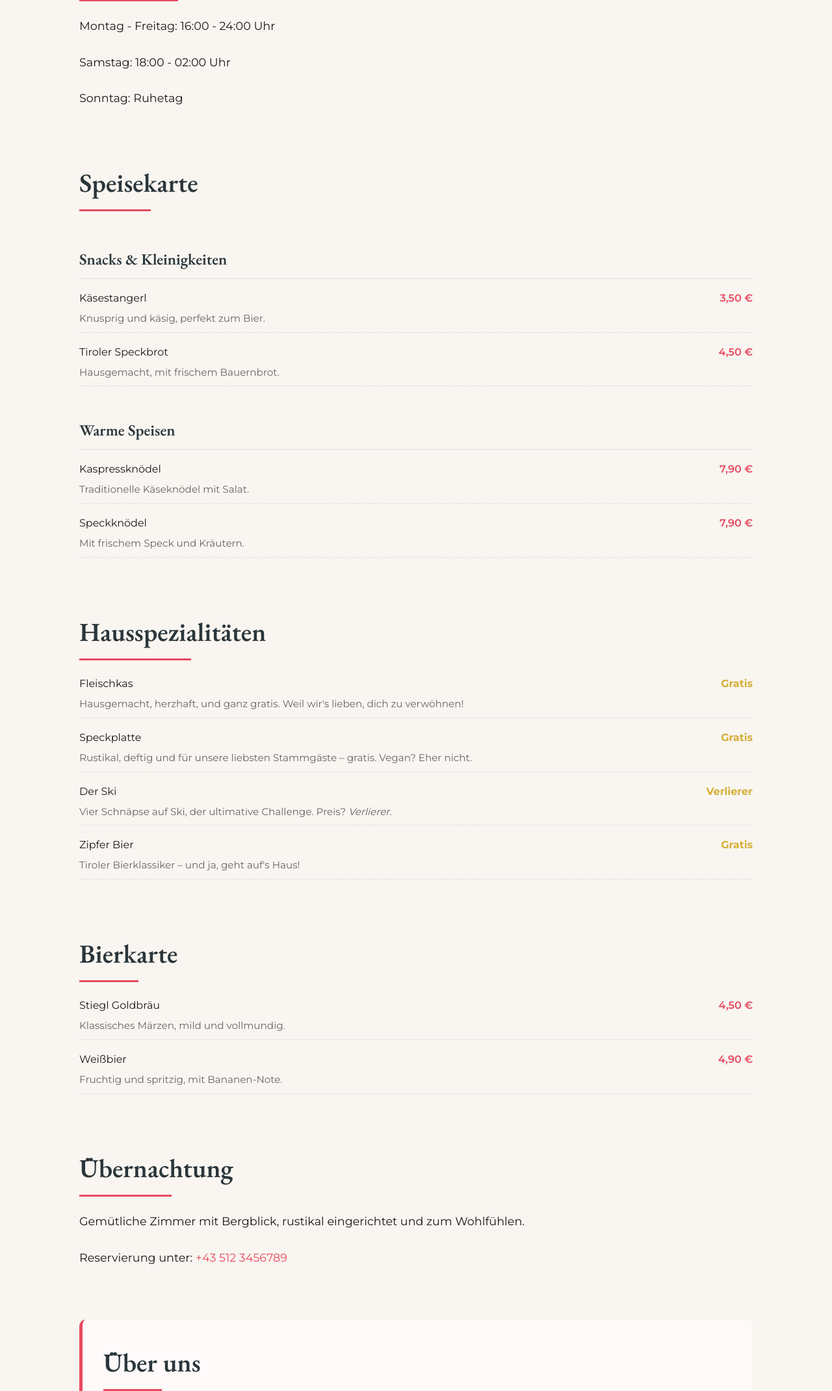
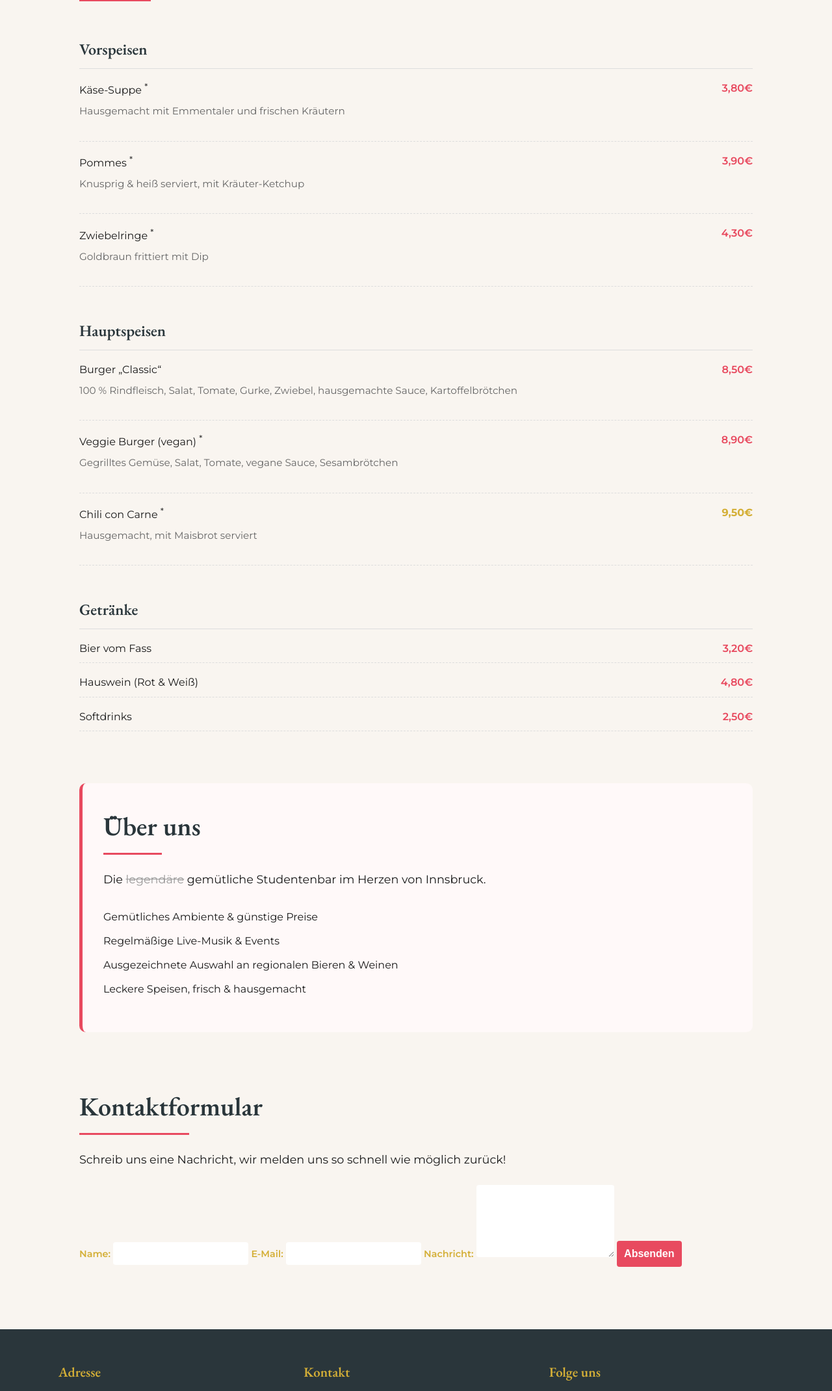
Before and after one commit to Innstube/innstube-webiste, a plain HTML site: page index.html in a window 1280 px wide. Shown: the part 660-2800 px from the top of the page at 65% size. Drawn offline with nearby package versions, Linux system fonts and the light colour scheme.

Commit message:
Update index.html

```diff
--- a/index.html
+++ b/index.html
@@ -4,12 +4,9 @@
   <meta charset="UTF-8" />
   <meta name="viewport" content="width=device-width, initial-scale=1" />
   <title>Innstube | Das legendäre Studentenversteck</title>
-  <link rel="preconnect" href="https://fonts.googleapis.com" />
-  <link rel="preconnect" href="https://fonts.gstatic.com" crossorigin />
-  <link
-    href="https://fonts.googleapis.com/css2?family=Montserrat:wght@300;400;600;700&family=EB+Garamond:wght@400;500;600&display=swap"
-    rel="stylesheet"
-  />
+  <link rel="preconnect" href="https://fonts.googleapis.com">
+  <link rel="preconnect" href="https://fonts.gstatic.com" crossorigin>
+  <link href="https://fonts.googleapis.com/css2?family=Montserrat:wght@300;400;600;700&family=EB+Garamond:wght@400;500;600&display=swap" rel="stylesheet">
   <style>
     :root {
       --primary: #2a363b;
@@ -27,7 +24,7 @@
       padding: 0;
     }
     body {
-      font-family: "Montserrat", sans-serif;
+      font-family: 'Montserrat', sans-serif;
       background-color: var(--light);
       color: var(--dark);
       line-height: 1.7;
@@ -45,46 +42,40 @@
 
     /* Header */
     header {
-      background: linear-gradient(
-          rgba(0, 0, 0, 0.75),
-          rgba(0, 0, 0, 0.75)
-        ),
-        url("https://images.unsplash.com/photo-1607158571376-78914d442cd7?ixlib=rb-4.0.3&auto=format&fit=crop&w=1470&q=80")
-          center/cover no-repeat;
+      background: linear-gradient(rgba(0,0,0,0.7), rgba(0,0,0,0.7)),
+                  url('https://images.unsplash.com/photo-1514933651103-005eec06c04b?ixlib=rb-4.0.3&ixid=M3wxMjA3fDB8MHxwaG90by1wYWdlfHx8fGVufDB8fHx8fA%3D%3D&auto=format&fit=crop&w=1974&q=80') center/cover no-repeat;
       color: white;
       padding: 8rem 1rem 6rem;
       text-align: center;
       position: relative;
     }
     header::after {
-      content: "";
+      content: '';
       position: absolute;
       bottom: -1px;
       left: 0;
       width: 100%;
       height: 100px;
-      background: linear-gradient(to bottom, rgba(0, 0, 0, 0.7), transparent);
+      background: linear-gradient(to bottom, rgba(0,0,0,0.7), transparent);
       z-index: 1;
     }
     header h1 {
-      font-family: "EB Garamond", serif;
+      font-family: 'EB Garamond', serif;
       font-weight: 600;
       font-size: 4.5rem;
       margin: 0;
       letter-spacing: 2px;
       position: relative;
       z-index: 2;
-      text-shadow: 0 0 8px rgba(0, 0, 0, 0.8);
     }
     header p {
-      font-family: "EB Garamond", serif;
+      font-family: 'EB Garamond', serif;
       font-size: 1.5rem;
       font-style: italic;
       margin-top: 1rem;
       opacity: 0.9;
       position: relative;
       z-index: 2;
-      text-shadow: 0 0 6px rgba(0, 0, 0, 0.7);
     }
 
     /* Navigation */
@@ -97,7 +88,7 @@
       position: sticky;
       top: 0;
       z-index: 100;
-      box-shadow: 0 2px 15px rgba(0, 0, 0, 0.1);
+      box-shadow: 0 2px 15px rgba(0,0,0,0.1);
     }
     nav a {
       font-weight: 500;
@@ -125,7 +116,7 @@
       position: relative;
     }
     h2 {
-      font-family: "EB Garamond", serif;
+      font-family: 'EB Garamond', serif;
       font-weight: 600;
       font-size: 2.5rem;
       color: var(--primary);
@@ -134,7 +125,7 @@
       display: inline-block;
     }
     h2::after {
-      content: "";
+      content: '';
       position: absolute;
       bottom: -10px;
       left: 0;
@@ -154,7 +145,7 @@
       margin-bottom: 3rem;
     }
     .menu-category h3 {
-      font-family: "EB Garamond", serif;
+      font-family: 'EB Garamond', serif;
       font-size: 1.5rem;
       color: var(--primary);
       margin: 2rem 0 1rem;
@@ -225,7 +216,7 @@
       text-align: left;
     }
     .footer-column h3 {
-      font-family: "EB Garamond", serif;
+      font-family: 'EB Garamond', serif;
       font-size: 1.3rem;
       margin-bottom: 1.5rem;
       color: var(--gold);
@@ -245,39 +236,63 @@
     .copyright {
       margin-top: 3rem;
       padding-top: 1.5rem;
-      border-top: 1px solid rgba(255, 255, 255, 0.1);
+      border-top: 1px solid rgba(255,255,255,0.1);
       grid-column: 1 / -1;
       text-align: center;
       font-size: 0.9rem;
       color: #aaa;
     }
 
+    /* Kontaktformular */
+    .footer-contact form {
+      display: flex;
+      flex-direction: column;
+      gap: 1rem;
+    }
+    .footer-contact label {
+      font-weight: 600;
+      font-size: 0.9rem;
+      color: var(--gold);
+    }
+    .footer-contact input,
+    .footer-contact textarea {
+      padding: 0.5rem;
+      border: none;
+      border-radius: 4px;
+      font-size: 1rem;
+      font-family: inherit;
+    }
+    .footer-contact input:focus,
+    .footer-contact textarea:focus {
+      outline: 2px solid var(--secondary);
+      background-color: #fff;
+      color: var(--dark);
+    }
+    .footer-contact button {
+      background-color: var(--secondary);
+      border: none;
+      padding: 0.7rem;
+      color: white;
+      font-weight: 600;
+      font-size: 1rem;
+      cursor: pointer;
+      border-radius: 4px;
+      transition: background-color 0.3s ease;
+    }
+    .footer-contact button:hover {
+      background-color: var(--accent);
+    }
+
     /* Responsive */
-    @media (max-width: 768px) {
+    @media (max-width: 600px) {
       header h1 {
         font-size: 3rem;
       }
-      header p {
-        font-size: 1.2rem;
-      }
       nav {
         gap: 1.5rem;
-        flex-wrap: wrap;
-        padding: 1rem;
       }
       main {
-        padding: 0 1.5rem;
-      }
-    }
-    @media (max-width: 480px) {
-      header h1 {
-        font-size: 2.2rem;
-      }
-      header p {
-        font-size: 1rem;
-      }
-      nav a {
-        font-size: 0.8rem;
+        padding: 0 1rem;
       }
     }
   </style>
@@ -285,192 +300,142 @@
 <body>
   <header>
     <h1>Innstube</h1>
-    <p>Das legendäre Studentenversteck in den Tiroler Bergen</p>
+    <p>Das legendäre Studentenversteck</p>
   </header>
-
-  <nav>
-    <a href="#oeffnungszeiten">Öffnungszeiten</a>
+  <nav aria-label="Hauptnavigation">
     <a href="#speisekarte">Speisekarte</a>
-    <a href="#hausspezialitaeten">Hausspezialitäten</a>
-    <a href="#bierkarte">Bierkarte</a>
-    <a href="#uebernachtung">Übernachtung</a>
     <a href="#ueberuns">Über uns</a>
+    <a href="#kontakt">Kontakt</a>
   </nav>
 
   <main>
-    <section id="oeffnungszeiten" tabindex="0">
-      <h2>Öffnungszeiten</h2>
-      <p>Montag - Freitag: 16:00 - 24:00 Uhr</p>
-      <p>Samstag: 18:00 - 02:00 Uhr</p>
-      <p>Sonntag: Ruhetag</p>
-    </section>
-
     <section id="speisekarte" tabindex="0">
       <h2>Speisekarte</h2>
 
-      <div class="menu-category">
-        <h3>Snacks & Kleinigkeiten</h3>
+      <div class="menu-category" id="vorspeisen">
+        <h3>Vorspeisen</h3>
         <div class="menu-item">
           <div>
-            <div class="menu-item-name">Käsestangerl</div>
-            <div class="description">Knusprig und käsig, perfekt zum Bier.</div>
+            <span class="menu-item-name">Käse-Suppe <sup>*</sup></span>
+            <p class="description">Hausgemacht mit Emmentaler und frischen Kräutern</p>
           </div>
-          <div class="menu-item-price">3,50 €</div>
+          <div class="menu-item-price">3,80€</div>
         </div>
         <div class="menu-item">
           <div>
-            <div class="menu-item-name">Tiroler Speckbrot</div>
-            <div class="description">Hausgemacht, mit frischem Bauernbrot.</div>
+            <span class="menu-item-name">Pommes <sup>*</sup></span>
+            <p class="description">Knusprig & heiß serviert, mit Kräuter-Ketchup</p>
           </div>
-          <div class="menu-item-price">4,50 €</div>
+          <div class="menu-item-price">3,90€</div>
+        </div>
+        <div class="menu-item">
+          <div>
+            <span class="menu-item-name">Zwiebelringe <sup>*</sup></span>
+            <p class="description">Goldbraun frittiert mit Dip</p>
+          </div>
+          <div class="menu-item-price">4,30€</div>
         </div>
       </div>
 
-      <div class="menu-category">
-        <h3>Warme Speisen</h3>
+      <div class="menu-category" id="hauptspeisen">
+        <h3>Hauptspeisen</h3>
         <div class="menu-item">
           <div>
-            <div class="menu-item-name">Kaspressknödel</div>
-            <div class="description">Traditionelle Käseknödel mit Salat.</div>
+            <span class="menu-item-name">Burger „Classic“</span>
+            <p class="description">100 % Rindfleisch, Salat, Tomate, Gurke, Zwiebel, hausgemachte Sauce, Kartoffelbrötchen</p>
           </div>
-          <div class="menu-item-price">7,90 €</div>
+          <div class="menu-item-price">8,50€</div>
         </div>
         <div class="menu-item">
           <div>
-            <div class="menu-item-name">Speckknödel</div>
-            <div class="description">Mit frischem Speck und Kräutern.</div>
+            <span class="menu-item-name">Veggie Burger (vegan) <sup>*</sup></span>
+            <p class="description">Gegrilltes Gemüse, Salat, Tomate, vegane Sauce, Sesambrötchen</p>
           </div>
-          <div class="menu-item-price">7,90 €</div>
+          <div class="menu-item-price">8,90€</div>
+        </div>
+        <div class="menu-item">
+          <div>
+            <span class="menu-item-name">Chili con Carne <sup>*</sup></span>
+            <p class="description">Hausgemacht, mit Maisbrot serviert</p>
+          </div>
+          <div class="menu-item-price premium">9,50€</div>
+        </div>
+      </div>
+
+      <div class="menu-category" id="getraenke">
+        <h3>Getränke</h3>
+        <div class="menu-item">
+          <div>
+            <span class="menu-item-name">Bier vom Fass</span>
+          </div>
+          <div class="menu-item-price">3,20€</div>
+        </div>
+        <div class="menu-item">
+          <div>
+            <span class="menu-item-name">Hauswein (Rot & Weiß)</span>
+          </div>
+          <div class="menu-item-price">4,80€</div>
+        </div>
+        <div class="menu-item">
+          <div>
+            <span class="menu-item-name">Softdrinks</span>
+          </div>
+          <div class="menu-item-price">2,50€</div>
         </div>
       </div>
     </section>
 
-    <section id="hausspezialitaeten" tabindex="0">
-      <h2>Hausspezialitäten</h2>
-
-      <div class="menu-category">
-        <div class="menu-item">
-          <div>
-            <div class="menu-item-name">Fleischkas</div>
-            <div class="description">
-              Hausgemacht, herzhaft, und ganz gratis. Weil wir's lieben, dich zu verwöhnen!
-            </div>
-          </div>
-          <div class="menu-item-price premium">Gratis</div>
-        </div>
-
-        <div class="menu-item">
-          <div>
-            <div class="menu-item-name">Speckplatte</div>
-            <div class="description">
-              Rustikal, deftig und für unsere liebsten Stammgäste – gratis. Vegan? Eher nicht.
-            </div>
-          </div>
-          <div class="menu-item-price premium">Gratis</div>
-        </div>
-
-        <div class="menu-item">
-          <div>
-            <div class="menu-item-name">Der Ski</div>
-            <div class="description">
-              Vier Schnäpse auf Ski, der ultimative Challenge. Preis? <em>Verlierer.</em>
-            </div>
-          </div>
-          <div class="menu-item-price premium">Verlierer</div>
-        </div>
-
-        <div class="menu-item">
-          <div>
-            <div class="menu-item-name">Zipfer Bier</div>
-            <div class="description">
-              Tiroler Bierklassiker – und ja, geht auf's Haus!
-            </div>
-          </div>
-          <div class="menu-item-price premium">Gratis</div>
-        </div>
-      </div>
+    <section id="ueberuns" tabindex="0">
+      <h2>Über uns</h2>
+      <p>Die <del>legendäre</del> gemütliche Studentenbar im Herzen von Innsbruck.</p>
+      <ul>
+        <li>Gemütliches Ambiente &amp; günstige Preise</li>
+        <li>Regelmäßige Live-Musik &amp; Events</li>
+        <li>Ausgezeichnete Auswahl an regionalen Bieren &amp; Weinen</li>
+        <li>Leckere Speisen, frisch &amp; hausgemacht</li>
+      </ul>
     </section>
 
-    <section id="bierkarte" tabindex="0">
-      <h2>Bierkarte</h2>
-      <div class="menu-category">
-        <div class="menu-item">
-          <div>
-            <div class="menu-item-name">Stiegl Goldbräu</div>
-            <div class="description">Klassisches Märzen, mild und vollmundig.</div>
-          </div>
-          <div class="menu-item-price">4,50 €</div>
-        </div>
-        <div class="menu-item">
-          <div>
-            <div class="menu-item-name">Weißbier</div>
-            <div class="description">Fruchtig und spritzig, mit Bananen-Note.</div>
-          </div>
-          <div class="menu-item-price">4,90 €</div>
-        </div>
-      </div>
-    </section>
+    <section id="kontakt" tabindex="0">
+      <h2>Kontaktformular</h2>
+      <p>Schreib uns eine Nachricht, wir melden uns so schnell wie möglich zurück!</p>
+      <form action="#" method="post" class="footer-contact" aria-label="Kontaktformular">
+        <label for="name">Name:</label>
+        <input type="text" id="name" name="name" required />
 
-    <section id="uebernachtung" tabindex="0">
-      <h2>Übernachtung</h2>
-      <p>Gemütliche Zimmer mit Bergblick, rustikal eingerichtet und zum Wohlfühlen.</p>
-      <p>Reservierung unter: <a href="tel:+435123456789">+43 512 3456789</a></p>
-    </section>
+        <label for="email">E-Mail:</label>
+        <input type="email" id="email" name="email" required />
 
-    <section id="ueberuns" tabindex="0">
-      <h2>Über uns</h2>
-      <p>
-        Willkommen in der Innstube – dem Herzstück der Tiroler Bergwelt für alle, die gute Stimmung und echte Gemütlichkeit schätzen. Unser Wirt ist eine einzigartige Mischung aus <del>leicht reizbar</del> <ins>liebenswürdig ruppig</ins>, der nicht mit Flüchen, aber auch nicht mit Nettigkeiten spart.
-      </p>
-      <p>
-        Wer zum ersten Mal hereinschneit, sollte wissen: Hier trifft Tradition auf studentischen Esprit – und ab und zu wird mit einem scharfen Spruch gewürzt, der aber immer von Herzen kommt.
-      </p>
-      <p>
-        Unsere Spezialitäten sind ebenso ehrlich wie unser Wirt – immer frisch, immer mit Liebe gemacht und ab und zu auch kostenlos für die echten Freunde der Hausmannskost.
-      </p>
-      <ul>
-        <li>Hausgemachter Fleischkas</li>
-        <li>Rustikale Speckplatten</li>
-        <li>Der Ski: vier Schnäpse auf Ski – für die Mutigen</li>
-        <li>Und natürlich Zipfer Bier, das immer frei Haus geht</li>
-      </ul>
-      <p>
-        Komm vorbei, fühl dich wie zu Hause – oder wie bei einem Besuch bei der etwas schrulligen, aber herzlichsten Familie Tirols.
-      </p>
+        <label for="message">Nachricht:</label>
+        <textarea id="message" name="message" rows="5" required></textarea>
+
+        <button type="submit">Absenden</button>
+      </form>
     </section>
   </main>
 
   <footer>
     <div class="footer-content">
       <div class="footer-column">
-        <h3>Kontakt</h3>
-        <ul>
-          <li>Innstube Tirol</li>
-          <li>Alte Dorfstraße 12</li>
-          <li>Tirol, Österreich</li>
-          <li>Telefon: +43 512 3456789</li>
-          <li>Email: info@innstube.tirol</li>
-        </ul>
+        <h3>Adresse</h3>
+        <p>Innstube Studentenbar<br />Universitätsstraße 3<br />6020 Innsbruck</p>
       </div>
       <div class="footer-column">
-        <h3>Öffnungszeiten</h3>
-        <ul>
-          <li>Mo-Fr: 16:00 - 24:00</li>
-          <li>Sa: 18:00 - 02:00</li>
-          <li>So: Ruhetag</li>
-        </ul>
+        <h3>Kontakt</h3>
+        <p>Tel: +43 512 123456</p>
+        <p>Email: <a href="mailto:info@innstube.at">info@innstube.at</a></p>
       </div>
       <div class="footer-column">
-        <h3>Social</h3>
+        <h3>Folge uns</h3>
         <ul>
-          <li><a href="#">Facebook</a></li>
-          <li><a href="#">Instagram</a></li>
-          <li><a href="#">TripAdvisor</a></li>
+          <li><a href="#" target="_blank" rel="noopener">Facebook</a></li>
+          <li><a href="#" target="_blank" rel="noopener">Instagram</a></li>
+          <li><a href="#" target="_blank" rel="noopener">Twitter</a></li>
         </ul>
       </div>
     </div>
     <div class="copyright">
-      &copy; 2025 Innstube Tirol - Alle Rechte vorbehalten
+      &copy; 2025 Innstube Studentenbar. Alle Rechte vorbehalten.
     </div>
   </footer>
 </body>
```
